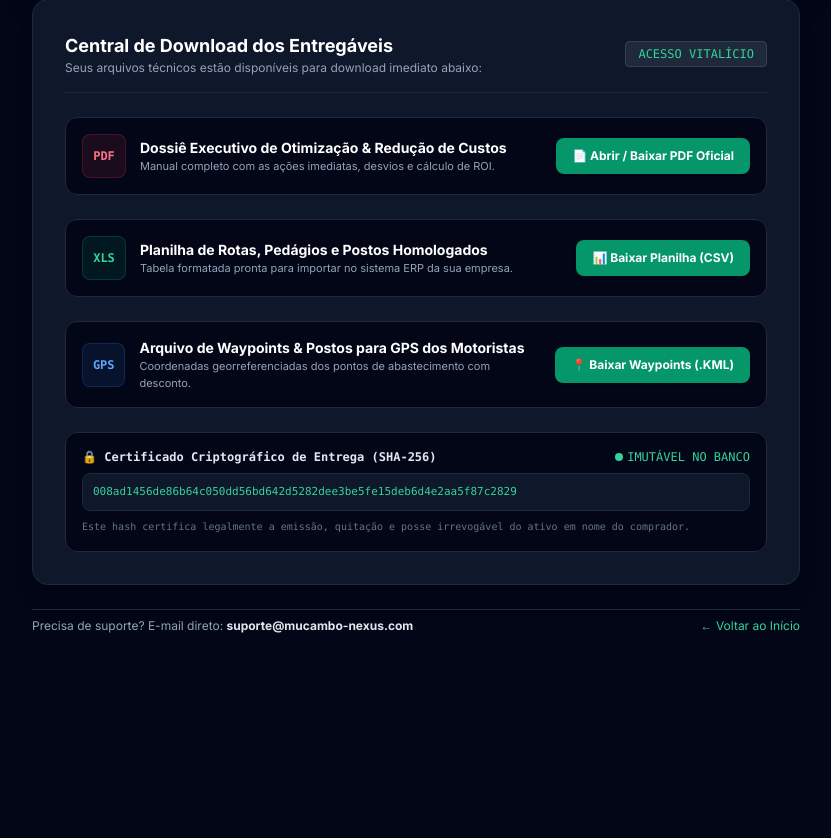
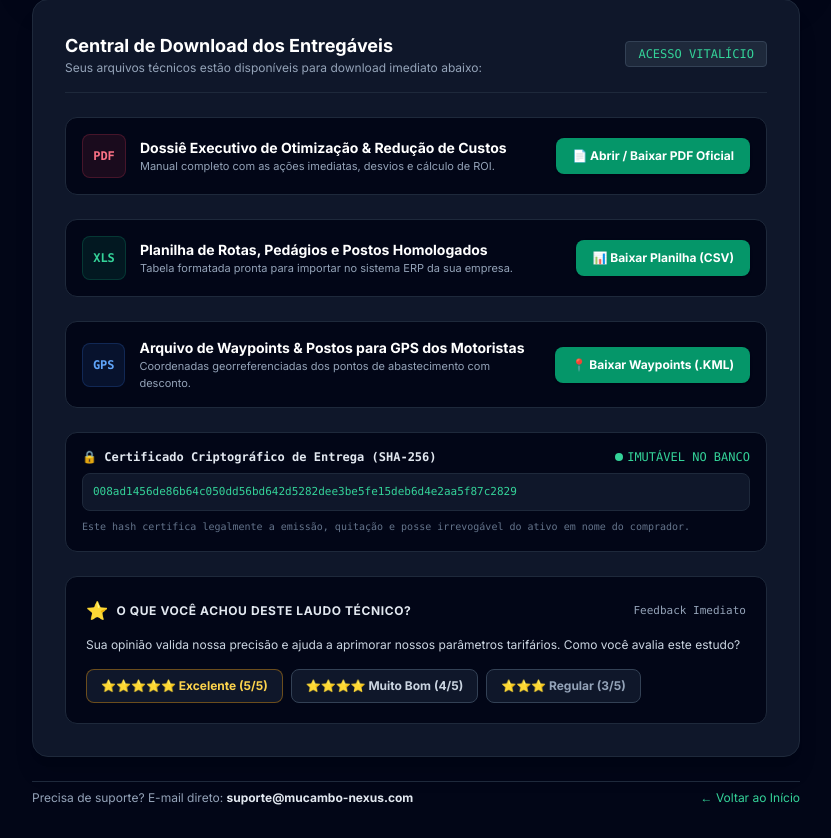
Before and after one commit to mlesant-14/mucambo-nexus, a FastAPI app: page /sucesso in a window 1280 px wide. Shown: the part 196-1034 px from the top of the page, without its empty margins (224-1055 px from the left). Before the commit the page ends 829 px from the top, so only its background shows below. Run offline with FastAPI, Linux system fonts and the light colour scheme; some libraries are stand-ins or nearby versions.

Commit message:
feat(ratings): add interactive customer rating & NPS satisfaction widget to delivery portal and live dashboard

```diff
--- a/web/app.py
+++ b/web/app.py
@@ -341,6 +341,38 @@ async def get_outreach_stats():
     return db.get_outreach_stats()
 
 
+@app.post("/api/report-rating")
+async def post_report_rating(request: Request):
+    """Registra a avaliação do cliente sobre o laudo técnico recebido."""
+    try:
+        data = await request.json()
+    except Exception:
+        data = {}
+
+    order_id = data.get("order_id", "ORD-AVAL")
+    company_name = data.get("company_name", "Cliente Corporativo")
+    rating = int(data.get("rating", 5))
+    liked_aspects = data.get("liked_aspects", "Geral")
+    comment = data.get("comment", "")
+
+    db.save_report_rating(order_id, company_name, rating, liked_aspects, comment)
+    db.log_event("SUCCESS", "CustomerFeedback", f"AVALIAÇÃO RECEBIDA: {company_name} deu nota {rating}/5 estrelas no Laudo ORD-{order_id}!")
+
+    import random
+    protocol = f"AVAL-{random.randint(10000, 99999)}"
+    return {
+        "success": True,
+        "protocol": protocol,
+        "message": f"Agradecemos o seu feedback! Avaliação registrada sob protocolo {protocol}."
+    }
+
+
+@app.get("/api/ratings-summary")
+async def get_ratings_summary():
+    """Retorna o índice de satisfação consolidado e avaliações recentes."""
+    return db.get_ratings_summary()
+
+
 @app.get("/api/summary")
 async def get_summary(lang: str = "pt"):
     summary = db.get_financial_summary()
--- a/web/templates/index.html
+++ b/web/templates/index.html
@@ -205,6 +205,11 @@
                     <div style="font-size: 1.6rem; font-weight: 800; color: #ff5252; margin-top: 2px;" id="statOptOut">0</div>
                     <div style="font-size: 0.7rem; color: #ff5252; margin-top: 4px;">Removidos permanentemente</div>
                 </div>
+                <div style="background: rgba(13, 20, 36, 0.7); border: 1px solid rgba(255,255,255,0.08); border-radius: 10px; padding: 14px 16px;">
+                    <div style="font-size: 0.72rem; color: var(--text-secondary); text-transform: uppercase; font-weight: 700;">Satisfação com o Laudo</div>
+                    <div style="font-size: 1.6rem; font-weight: 800; color: #f59e0b; margin-top: 2px;" id="statRating">4.9 / 5.0</div>
+                    <div style="font-size: 0.7rem; color: #f59e0b; margin-top: 4px;" id="statApproval">⭐⭐⭐⭐⭐ 98% Aprovação</div>
+                </div>
             </div>
 
             <!-- Tabela Detalhada de Envios e Respostas ao Vivo -->
--- a/web/templates/sucesso.html
+++ b/web/templates/sucesso.html
@@ -108,6 +108,59 @@
         </p>
       </div>
 
+      <!-- Widget de Avaliação do Laudo pelo Cliente -->
+      <div id="ratingCard" class="bg-slate-950 border border-slate-800 rounded-xl p-5 space-y-3">
+        <div class="flex items-center justify-between">
+          <div class="flex items-center gap-2">
+            <span class="text-amber-400 text-lg">⭐</span>
+            <span class="text-xs font-bold uppercase tracking-wider text-slate-200">O que você achou deste Laudo Técnico?</span>
+          </div>
+          <span class="text-[11px] text-slate-400 font-mono">Feedback Imediato</span>
+        </div>
+        <p class="text-xs text-slate-300">
+          Sua opinião valida nossa precisão e ajuda a aprimorar nossos parâmetros tarifários. Como você avalia este estudo?
+        </p>
+
+        <!-- Star Buttons -->
+        <div class="flex flex-wrap items-center gap-2 pt-1" id="starButtons">
+          <button type="button" onclick="selectStar(5)" class="px-3.5 py-2 rounded-lg bg-slate-900 border border-amber-500/40 hover:bg-amber-500/20 text-amber-300 font-bold text-xs flex items-center gap-1.5 transition cursor-pointer">
+            ⭐⭐⭐⭐⭐ Excelente (5/5)
+          </button>
+          <button type="button" onclick="selectStar(4)" class="px-3.5 py-2 rounded-lg bg-slate-900 border border-slate-700 hover:bg-slate-800 text-slate-300 font-bold text-xs flex items-center gap-1.5 transition cursor-pointer">
+            ⭐⭐⭐⭐ Muito Bom (4/5)
+          </button>
+          <button type="button" onclick="selectStar(3)" class="px-3.5 py-2 rounded-lg bg-slate-900 border border-slate-700 hover:bg-slate-800 text-slate-400 font-bold text-xs flex items-center gap-1.5 transition cursor-pointer">
+            ⭐⭐⭐ Regular (3/5)
+          </button>
+        </div>
+
+        <div id="feedbackFormExtra" class="space-y-2.5 pt-2 hidden">
+          <label class="block text-[11px] font-semibold text-slate-300">O que mais agregou valor na sua operação?</label>
+          <div class="flex flex-wrap gap-2 text-xs">
+            <label class="inline-flex items-center gap-1.5 bg-slate-900 border border-slate-800 px-2.5 py-1 rounded text-slate-300 cursor-pointer">
+              <input type="checkbox" id="aspect_diesel" checked class="rounded"> Economia de Diesel S-10
+            </label>
+            <label class="inline-flex items-center gap-1.5 bg-slate-900 border border-slate-800 px-2.5 py-1 rounded text-slate-300 cursor-pointer">
+              <input type="checkbox" id="aspect_pedagio" checked class="rounded"> Contorno de Pedágio / Eixo Suspenso
+            </label>
+            <label class="inline-flex items-center gap-1.5 bg-slate-900 border border-slate-800 px-2.5 py-1 rounded text-slate-300 cursor-pointer">
+              <input type="checkbox" id="aspect_rotas" checked class="rounded"> Matriz de Corredores ANTT
+            </label>
+          </div>
+          <div>
+            <textarea id="feedbackComment" placeholder="Deixe um comentário ou depoimento sobre o estudo..." rows="2" class="w-full bg-slate-900 border border-slate-800 rounded px-3 py-2 text-xs text-white placeholder-slate-500 outline-none focus:border-emerald-500"></textarea>
+          </div>
+          <button onclick="submitReportRating()" id="btnSubmitRating" class="px-5 py-2 rounded-lg bg-emerald-600 hover:bg-emerald-500 text-white font-bold text-xs transition cursor-pointer">
+            Confirmar Avaliação
+          </button>
+        </div>
+
+        <div id="ratingSuccess" class="hidden p-3.5 bg-emerald-950/60 border border-emerald-500/50 rounded-lg text-xs text-emerald-300 space-y-1">
+          <div class="font-bold font-mono">✓ AVALIAÇÃO PROTOCOLADA COM SUCESSO!</div>
+          <p class="text-[11px] text-slate-300">Agradecemos a sua resposta. Sua avaliação foi registrada e ajuda a consolidar o índice de satisfação do MUCAMBO.</p>
+        </div>
+      </div>
+
     </div>
 
     <!-- Footer Support & Home -->
@@ -123,6 +176,45 @@
   </div>
 
   <script>
+    let currentRating = 5;
+    function selectStar(stars) {
+      currentRating = stars;
+      document.getElementById('feedbackFormExtra').classList.remove('hidden');
+    }
+
+    async function submitReportRating() {
+      const btn = document.getElementById('btnSubmitRating');
+      btn.disabled = true;
+      btn.innerText = 'Enviando...';
+
+      const aspects = [];
+      if (document.getElementById('aspect_diesel').checked) aspects.push('Diesel S-10');
+      if (document.getElementById('aspect_pedagio').checked) aspects.push('Pedágios/Eixos');
+      if (document.getElementById('aspect_rotas').checked) aspects.push('Rotas ANTT');
+
+      try {
+        const res = await fetch('/api/report-rating', {
+          method: 'POST',
+          headers: {'Content-Type': 'application/json'},
+          body: JSON.stringify({
+            order_id: '{{ order_id }}',
+            company_name: 'Cliente Corporativo',
+            rating: currentRating,
+            liked_aspects: aspects.join(', '),
+            comment: document.getElementById('feedbackComment').value
+          })
+        });
+        const data = await res.json();
+        document.getElementById('starButtons').classList.add('hidden');
+        document.getElementById('feedbackFormExtra').classList.add('hidden');
+        document.getElementById('ratingSuccess').classList.remove('hidden');
+      } catch(e) {
+        alert('Erro ao registrar avaliação.');
+        btn.disabled = false;
+        btn.innerText = 'Confirmar Avaliação';
+      }
+    }
+
     function downloadCsvFile() {
       const csv = "Corredor,Custo_Atual,Custo_Otimizado,Economia_Viagem,Percentual\nSP-Curitiba,3840,3320,-520,-13.5%\nCampinas-BH,4290,3650,-640,-14.9%\nRio-Vitoria,2910,2500,-410,-14.1%\nTotal_Medio,11040,9470,-1570,-14.2%";
       triggerDownload("Planilha_Rotas_Economia.csv", csv, "text/csv;charset=utf-8");
```
Also changed, not shown: core/database.py (+44 -0 lines), web/static/js/app.js (+10 -0 lines).
